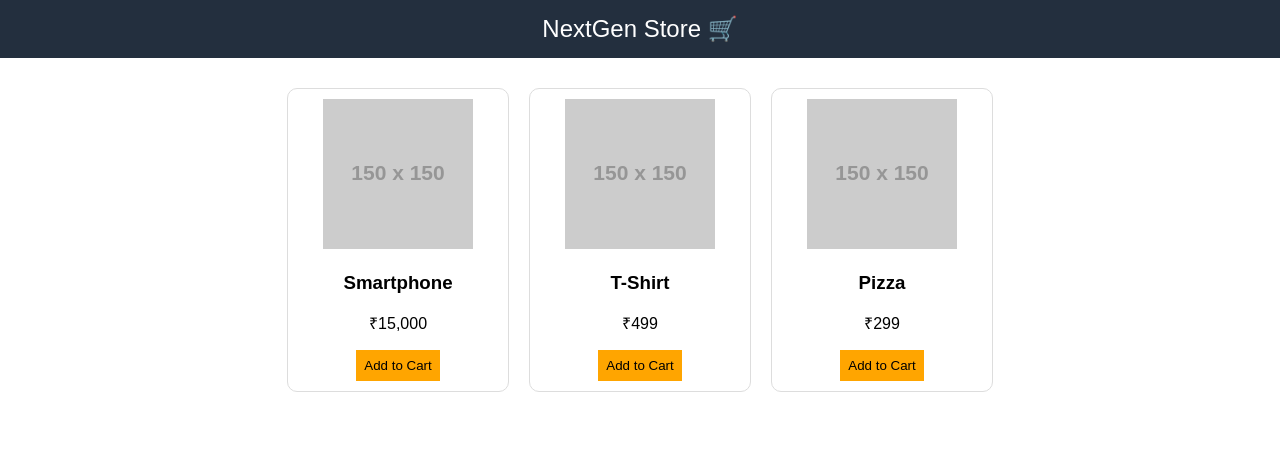
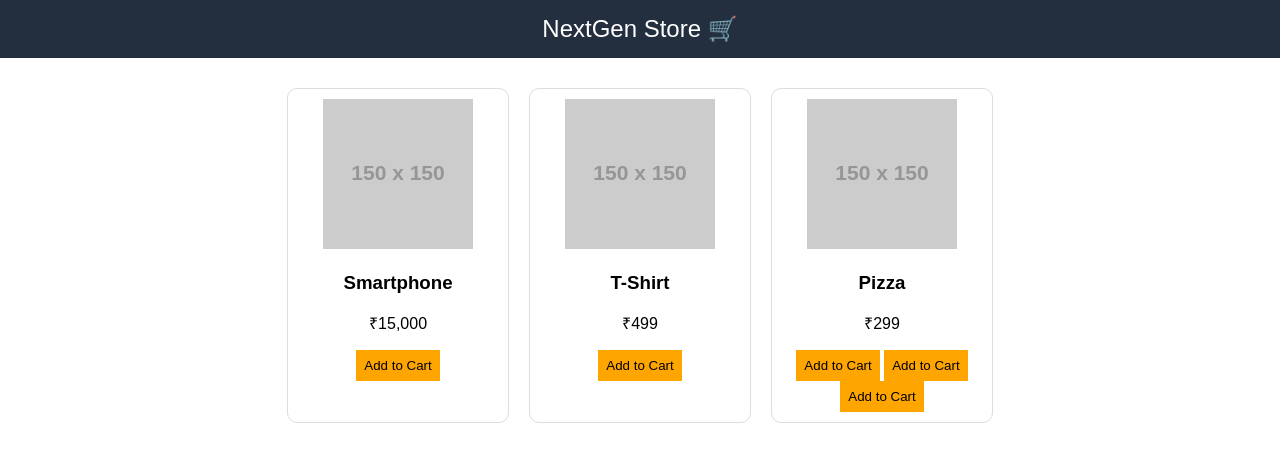
Before and after one commit to saidathuyerramsetty12-prog/nextgen-store, a plain HTML site: page index.html in a window 1280 px wide. Drawn offline with Linux system fonts and the light colour scheme; placeholder pictures from the web are drawn by us.

Commit message:
Implement add to cart functionality
Added functionality to add products to the cart with alerts.

```diff
--- a/index.html
+++ b/index.html
@@ -62,10 +62,22 @@
     <img src="https://via.placeholder.com/150">
     <h3>Pizza</h3>
     <p>₹299</p>
-    <button>Add to Cart</button>
+   <button onclick="addToCart('Smartphone')">Add to Cart</button>
+
+<button onclick="addToCart('T-Shirt')">Add to Cart</button>
+
+<button onclick="addToCart('Pizza')">Add to Cart</button>
   </div>
 
 </div>
 
 </body>
 </html>
+<script>
+let cart = [];
+
+function addToCart(product) {
+  cart.push(product);
+  alert(product + " added to cart!");
+}
+</script>
```
